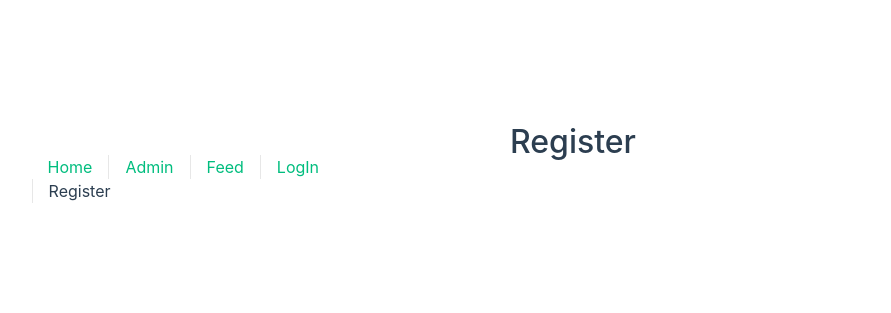
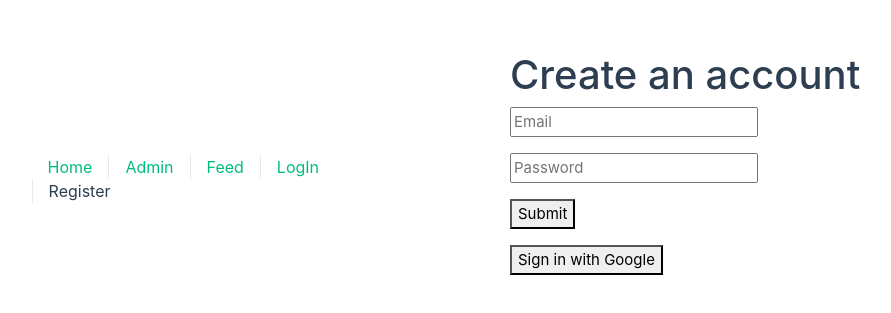
Before and after one commit to HugoLindfors/lang-exchange, a Vue app: page /register in a window 1280 px wide. Shown: the part 229-542 px from the top of the page, without its empty margins (130-1021 px from the left). Built offline with nearby package versions, Linux system fonts and the light colour scheme.

Commit message:
register

```diff
--- a/package.json
+++ b/package.json
@@ -7,6 +7,7 @@
     "preview": "vite preview --port 4173"
   },
   "dependencies": {
+    "firebase": "^9.9.4",
     "vue": "^3.2.38",
     "vue-router": "^4.1.5"
   },
--- a/src/main.js
+++ b/src/main.js
@@ -4,8 +4,26 @@
 
 import './main.css'
 
-const app = createApp(App)
+const app2 = createApp(App)
 
-app.use(router)
+app2.use(router)
 
-app.mount('#app')
+app2.mount('#app')
+
+// Import the functions you need from the SDKs you need
+import { initializeApp } from "firebase/app";
+// TODO: Add SDKs for Firebase products that you want to use
+// https://firebase.google.com/docs/web/setup#available-libraries
+
+// Your web app's Firebase configuration
+const firebaseConfig = {
+  apiKey: "AIzaSyC73oVAbqSAWb6iMbB_bdr_sXUNAdb0qyQ",
+  authDomain: "lang-exchange-2a4fc.firebaseapp.com",
+  projectId: "lang-exchange-2a4fc",
+  storageBucket: "lang-exchange-2a4fc.appspot.com",
+  messagingSenderId: "264989986369",
+  appId: "1:264989986369:web:5fb5c160b0e4565baa00c0"
+};
+
+// Initialize Firebase
+const app = initializeApp(firebaseConfig);
--- a/src/views/Register.vue
+++ b/src/views/Register.vue
@@ -1,5 +1,34 @@
+<script setup> // lang="js"
+import { ref } from 'vue';
+import { getAuth, createUserWithEmailAndPassword } from 'firebase/auth'
+import { useRouter } from 'vue-router'; // import router from vue-router
+const email = ref("");
+const password = ref("");
+const router = useRouter() // get a reference to our vue router
+const register = () => { // register-method registers new user with email and password
+    // need .value because ref()
+    createUserWithEmailAndPassword(getAuth(), email.value, password.value)
+        .then((data) => {
+            console.log("Successfully registered new account");
+            router.push('/feed')
+        })
+        .catch((error) => {
+            console.log(`ERROR: ${error.code}`);
+            alert(error.message);
+        })
+};
+const signInWithGoogle = () => {
+
+};
+</script>
+
 <template>
     <div class="register">
-        <h2>Register</h2>
+        <h1>Create an account</h1>
+        <p><input type="text" name="email" id="email" placeholder="Email" v-model="email"></p> <!-- email -->
+        <p><input type="password" name="password" id="password" placeholder="Password" v-model="password"></p>
+        <!-- password -->
+        <p><button @click="register">Submit</button></p> <!-- submit -->
+        <p><button @click="signInWithGoogle">Sign in with Google</button></p> <!-- sign in with google -->
     </div>
 </template>
```
Also changed, not shown: 1 other file (tests, documents, lock files or other folders).
